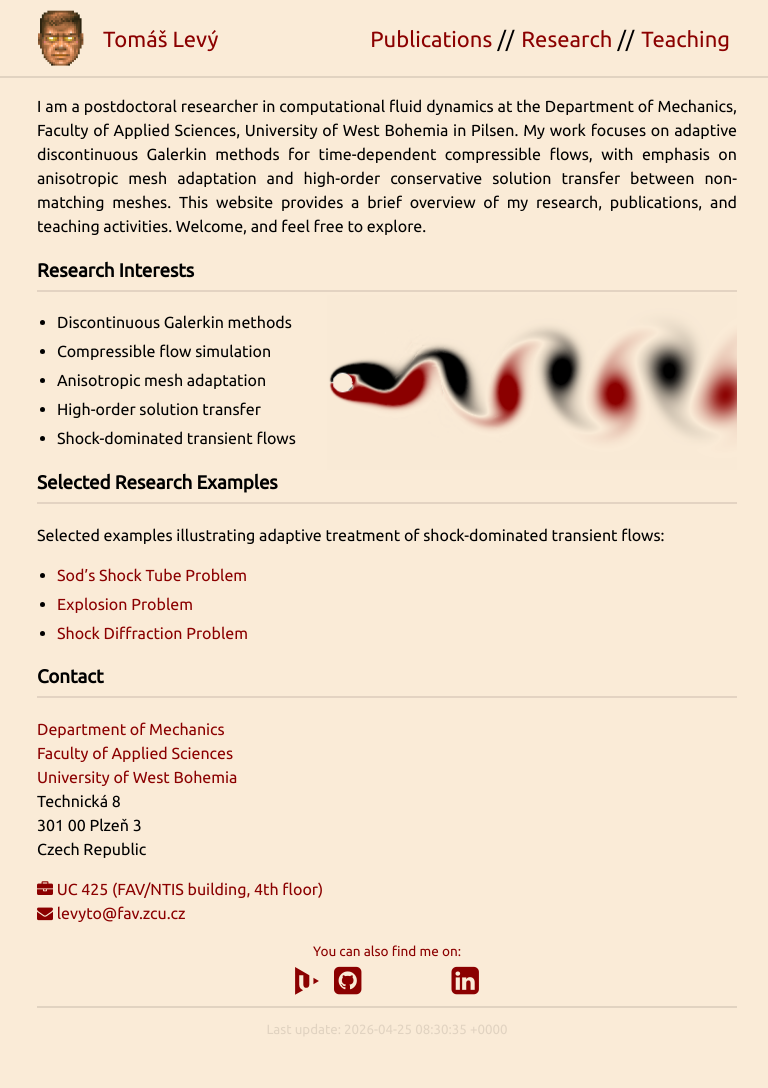
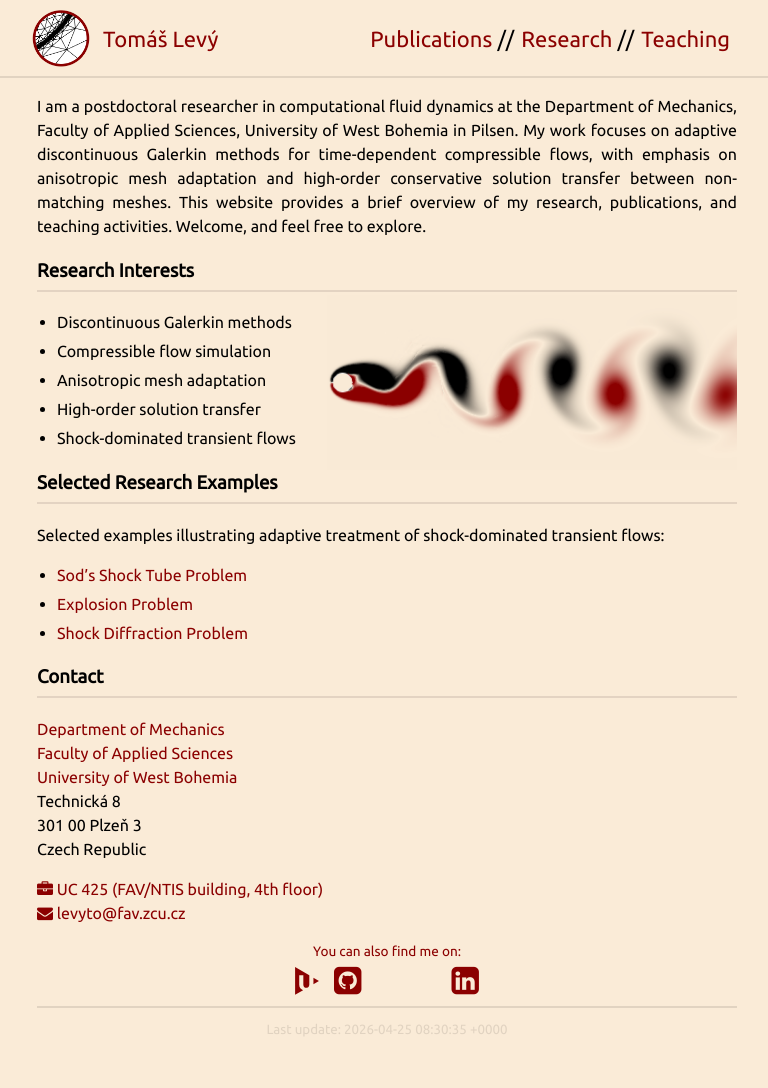
Before and after one commit to levyto/levyto.github.io, a Jekyll site: the page built from index.md, in a window 1280 px wide. Shown: the whole page, without its empty margins (253-1021 px from the left). Built offline with Jekyll 4.4.1, drawn with Linux system fonts in a browser that asks for light colours; nearby versions of some CDN libraries; a style sheet for code colours, icons or effects is not loaded.

Commit message:
Switched doom for ama mesh in header

```diff
--- a/_layouts/default.html
+++ b/_layouts/default.html
@@ -74,7 +74,7 @@
         <div class="header-bar">
             <div class="navbar container">
                 <!-- Title figure -->
-                <img src="{{ '/figs/doom2.png' | relative_url }}" style="float:left;margin-top:-12px;margin-left:-6px;margin-right:12px;width:60px;height:60px;">
+                <img src="{{ '/figs/header.png' | relative_url }}" style="float:left;margin-top:-12px;margin-left:-6px;margin-right:12px;width:60px;height:60px;">
                 <a id="author-name" class="alignable pull-left" href="{{ site.url }}{{ site.baseurl }}">{{ site.title }}</a>
                 <ul id="navlist" class="alignable pull-right navbar-ul">
                     {% for x in site.nav %}
```
Also changed, not shown: figs/header.png (added).
